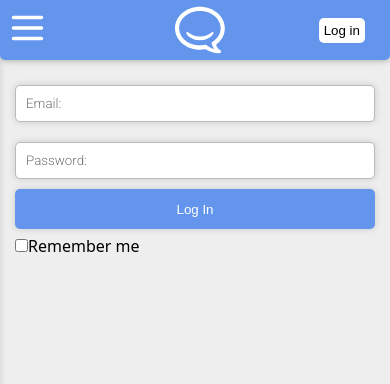
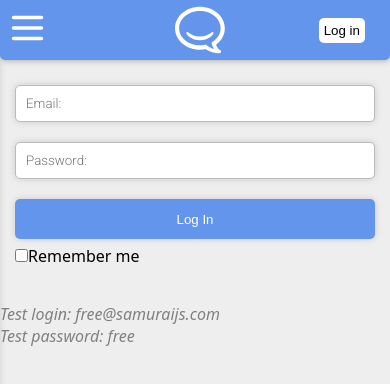
Before and after one commit to Andrew9614/social, a React (Create React App) app: page /social/login in a window 390 px wide. Shown: the top 384 px of the page. Built offline with nearby package versions, Linux system fonts and the light colour scheme; no server answers.

Commit message:
login error message mobile fix

```diff
--- a/src/components/Login/Login.tsx
+++ b/src/components/Login/Login.tsx
@@ -28,6 +28,7 @@ export const Login = () => {
   return redirect ? (
     <Navigate to={redirectPath} />
   ) : (
+    <div>
       <Formik
         initialValues={{
           email: '',
@@ -106,5 +107,10 @@ export const Login = () => {
           </Form>
         )}
       </Formik>
+			<div className={styles.infoText}>
+				<p>Test login: free@samuraijs.com <br />
+				Test password: free</p>
+			</div>
+    </div>
   );
 };
--- a/src/components/Login/login.module.css
+++ b/src/components/Login/login.module.css
@@ -5,7 +5,7 @@
   align-items: center;
 }
 
-.formContainer{
+.formContainer {
   width: 100%;
 }
 .formContainer input {
@@ -25,6 +25,7 @@
 .inputsWrapper {
   display: flex;
   flex-direction: column;
+  gap: 10px;
 }
 
 .inputsContainer {
@@ -33,6 +34,7 @@
 }
 .inputContainer {
   display: flex;
+	flex-direction: column;
   position: relative;
   align-items: center;
 }
@@ -40,11 +42,9 @@
 .errorMessage {
   padding: 5px;
   font-size: 0.9em;
-  position: absolute;
   background-color: #cc3333;
   color: white;
   border-radius: var(--mainBorderRadius);
-  transform: translate(calc(-100% - 20px), 0);
 }
 
 .formContainer .checkboxContainer input {
@@ -55,21 +55,34 @@
 .submitContainer {
   display: flex;
   align-items: center;
-	//flex-direction: column;
+  flex-direction: column;
 }
 .submitContainer button {
   height: 40px;
   width: 100%;
 }
 
-.captchaContainer{
+.captchaContainer {
   display: flex;
   flex-direction: column;
   padding: 10px;
 }
 
+.infoText {
+  color: gray;
+  font-weight: 300;
+  font-style: italic;
+}
+
 @media (min-width: 700px) {
-  .formContainer{
+  .formContainer {
     width: 40%;
   }
+	.inputContainer{
+		flex-direction: row;
 	}
+  .errorMessage {
+    position: absolute;
+    transform: translate(calc(-100% - 20px), 0);
+  }
+}
```
Lines whose indentation alone changed are shown as unchanged.
